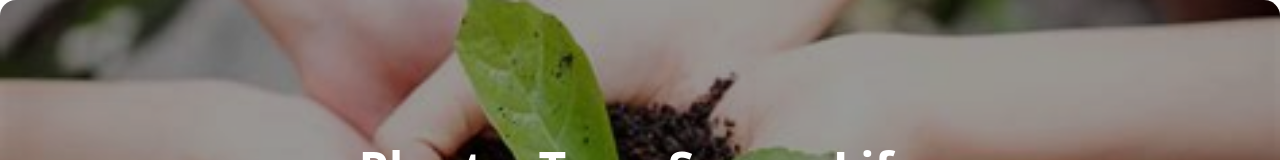
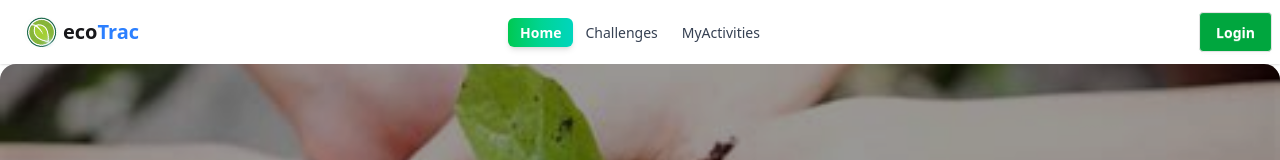
Before and after one commit to nayem-420/ecoTrac-client, a React (Vite) app: page / in a window 1280 px wide. Shown: the top 160 px of the page. Built offline with nearby package versions, Linux system fonts and the light colour scheme; no server answers.

Commit message:
added the navbar

```diff
--- a/src/Components/Navbar.jsx
+++ b/src/Components/Navbar.jsx
@@ -1,251 +1,251 @@
-// import React, { use, useState } from "react";
-// import logo from "../assets/ecoTrac-logo.png";
-// import { NavLink } from "react-router";
-// import { motion, AnimatePresence } from "framer-motion";
-// import icon from "../assets/user.png";
-// import { AuthContext } from "../Provider/AuthProvider";
-// import Swal from "sweetalert2";
+import React, { use, useState } from "react";
+import logo from "../assets/ecoTrac-logo.png";
+import { NavLink } from "react-router";
+import { motion, AnimatePresence } from "framer-motion";
+import icon from "../assets/user.png";
+import { AuthContext } from "../Provider/AuthProvider";
+import Swal from "sweetalert2";
 
-// const Navbar = () => {
-//   const [isOpen, setIsOpen] = useState(false);
-//   const { user, logOut } = use(AuthContext);
+const Navbar = () => {
+  const [isOpen, setIsOpen] = useState(false);
+  const { user, logOut } = use(AuthContext);
 
-//   const handleLogout = () => {
-//     logOut()
-//       .then(() => {
-//         Swal.fire({
-//           title: "Logged Out Successfully",
-//           icon: "success",
-//           timer: 2000,
-//           showConfirmButton: false,
-//           toast: true,
-//           position: "top-end",
-//         });
-//       })
-//       .catch(() => {
-//         Swal.fire({
-//           icon: "error",
-//           title: "Oops...",
-//           text: "Something went wrong!",
-//         });
-//       });
-//   };
+  const handleLogout = () => {
+    logOut()
+      .then(() => {
+        Swal.fire({
+          title: "Logged Out Successfully",
+          icon: "success",
+          timer: 2000,
+          showConfirmButton: false,
+          toast: true,
+          position: "top-end",
+        });
+      })
+      .catch(() => {
+        Swal.fire({
+          icon: "error",
+          title: "Oops...",
+          text: "Something went wrong!",
+        });
+      });
+  };
 
-//   const activeRoutes = ({ isActive }) =>
-//     isActive
-//       ? "bg-gradient-to-r from-green-500 via-emerald-400 to-teal-400 text-white font-semibold rounded-md px-3 py-1 shadow-md transition-all duration-300"
-//       : "text-gray-700 hover:text-green-600 hover:bg-gradient-to-r hover:from-green-100 hover:to-teal-100 rounded-md px-3 py-1 transition-all duration-300";
+  const activeRoutes = ({ isActive }) =>
+    isActive
+      ? "bg-gradient-to-r from-green-500 via-emerald-400 to-teal-400 text-white font-semibold rounded-md px-3 py-1 shadow-md transition-all duration-300"
+      : "text-gray-700 hover:text-green-600 hover:bg-gradient-to-r hover:from-green-100 hover:to-teal-100 rounded-md px-3 py-1 transition-all duration-300";
 
-//   return (
-//     <motion.nav
-//       className="navbar bg-base-100 shadow-sm"
-//       initial={{ y: -100, opacity: 0 }}
-//       animate={{ y: 0, opacity: 1 }}
-//       transition={{ duration: 0.6, ease: "easeOut" }}
-//     >
-//       <div className="navbar-start">
-//         <motion.div
-//           role="button"
-//           className="btn btn-ghost lg:hidden"
-//           onClick={() => setIsOpen(!isOpen)}
-//           whileTap={{ scale: 0.9 }}
-//         >
-//           <svg
-//             xmlns="http://www.w3.org/2000/svg"
-//             className="h-5 w-5"
-//             fill="none"
-//             viewBox="0 0 24 24"
-//             stroke="currentColor"
-//           >
-//             <path
-//               strokeLinecap="round"
-//               strokeLinejoin="round"
-//               strokeWidth="2"
-//               d="M4 6h16M4 12h8m-8 6h16"
-//             />
-//           </svg>
-//         </motion.div>
+  return (
+    <motion.nav
+      className="navbar bg-base-100 shadow-sm"
+      initial={{ y: -100, opacity: 0 }}
+      animate={{ y: 0, opacity: 1 }}
+      transition={{ duration: 0.6, ease: "easeOut" }}
+    >
+      <div className="navbar-start">
+        <motion.div
+          role="button"
+          className="btn btn-ghost lg:hidden"
+          onClick={() => setIsOpen(!isOpen)}
+          whileTap={{ scale: 0.9 }}
+        >
+          <svg
+            xmlns="http://www.w3.org/2000/svg"
+            className="h-5 w-5"
+            fill="none"
+            viewBox="0 0 24 24"
+            stroke="currentColor"
+          >
+            <path
+              strokeLinecap="round"
+              strokeLinejoin="round"
+              strokeWidth="2"
+              d="M4 6h16M4 12h8m-8 6h16"
+            />
+          </svg>
+        </motion.div>
 
-//         <motion.div
-//           className="btn btn-ghost"
-//           whileHover={{ scale: 1.05 }}
-//           whileTap={{ scale: 0.95 }}
-//         >
-//           <motion.img
-//             src={logo}
-//             className="w-8 rounded-full"
-//             alt="EcoTrac Logo"
-//             animate={{ rotate: [0, 360] }}
-//             transition={{ duration: 20, repeat: Infinity, ease: "linear" }}
-//           />
-//           <NavLink to={"/"} className="text-xl font-bold">
-//             eco<span className="text-blue-500">Trac</span>
-//           </NavLink>
-//         </motion.div>
-//       </div>
+        <motion.div
+          className="btn btn-ghost"
+          whileHover={{ scale: 1.05 }}
+          whileTap={{ scale: 0.95 }}
+        >
+          <motion.img
+            src={logo}
+            className="w-8 rounded-full"
+            alt="EcoTrac Logo"
+            animate={{ rotate: [0, 360] }}
+            transition={{ duration: 20, repeat: Infinity, ease: "linear" }}
+          />
+          <NavLink to={"/"} className="text-xl font-bold">
+            eco<span className="text-blue-500">Trac</span>
+          </NavLink>
+        </motion.div>
+      </div>
 
-//       <div className="navbar-center hidden lg:flex">
-//         <ul className="menu menu-horizontal px-1">
-//           <motion.li
-//             initial={{ y: -20, opacity: 0 }}
-//             animate={{ y: 0, opacity: 1 }}
-//             transition={{ delay: 0.2, duration: 0.5 }}
-//             whileHover={{ scale: 1.1 }}
-//           >
-//             <NavLink className={activeRoutes} to={"/"}>
-//               Home
-//             </NavLink>
-//           </motion.li>
-//           <motion.li
-//             initial={{ y: -20, opacity: 0 }}
-//             animate={{ y: 0, opacity: 1 }}
-//             transition={{ delay: 0.3, duration: 0.5 }}
-//             whileHover={{ scale: 1.1 }}
-//           >
-//             <NavLink className={activeRoutes} to={"/challenges"}>
-//               Challenges
-//             </NavLink>
-//           </motion.li>
-//           <motion.li
-//             initial={{ y: -20, opacity: 0 }}
-//             animate={{ y: 0, opacity: 1 }}
-//             transition={{ delay: 0.4, duration: 0.5 }}
-//             whileHover={{ scale: 1.1 }}
-//           >
-//             <NavLink className={activeRoutes} to={"/my-activities"}>
-//               MyActivities
-//             </NavLink>
-//           </motion.li>
-//         </ul>
-//       </div>
+      <div className="navbar-center hidden lg:flex">
+        <ul className="menu menu-horizontal px-1">
+          <motion.li
+            initial={{ y: -20, opacity: 0 }}
+            animate={{ y: 0, opacity: 1 }}
+            transition={{ delay: 0.2, duration: 0.5 }}
+            whileHover={{ scale: 1.1 }}
+          >
+            <NavLink className={activeRoutes} to={"/"}>
+              Home
+            </NavLink>
+          </motion.li>
+          <motion.li
+            initial={{ y: -20, opacity: 0 }}
+            animate={{ y: 0, opacity: 1 }}
+            transition={{ delay: 0.3, duration: 0.5 }}
+            whileHover={{ scale: 1.1 }}
+          >
+            <NavLink className={activeRoutes} to={"/challenges"}>
+              Challenges
+            </NavLink>
+          </motion.li>
+          <motion.li
+            initial={{ y: -20, opacity: 0 }}
+            animate={{ y: 0, opacity: 1 }}
+            transition={{ delay: 0.4, duration: 0.5 }}
+            whileHover={{ scale: 1.1 }}
+          >
+            <NavLink className={activeRoutes} to={"/my-activities"}>
+              MyActivities
+            </NavLink>
+          </motion.li>
+        </ul>
+      </div>
 
-//       <div className="navbar-end flex items-center gap-3">
-//         {user && (
-//           <div className="dropdown dropdown-end">
-//             <motion.div
-//               tabIndex={0}
-//               role="button"
-//               className="btn btn-ghost btn-circle avatar"
-//               initial={{ scale: 0, rotate: -180 }}
-//               animate={{ scale: 1, rotate: 0 }}
-//               transition={{ delay: 0.3, type: "spring", stiffness: 200 }}
-//               whileHover={{ scale: 1.1 }}
-//             >
-//               <div className="w-10 rounded-full ring-2 ring-green-600 ring-offset-2">
-//                 <img
-//                   src={user?.photoURL || icon}
-//                   alt={user?.displayName || "User"}
-//                   referrerPolicy="no-referrer"
-//                 />
-//               </div>
-//             </motion.div>
-//             <ul
-//               tabIndex={0}
-//               className="menu menu-sm dropdown-content bg-base-100 rounded-box z-[1] mt-3 w-52 p-2 shadow-lg"
-//             >
-//               <li className="menu-title">
-//                 <span className="text-green-700 font-bold">
-//                   {user?.displayName || "User"}
-//                 </span>
-//               </li>
-//               <li>
-//                 <a className="text-sm text-gray-600">{user?.email}</a>
-//               </li>
-//               <li>
-//                 <NavLink to="/my-activities">My Activities</NavLink>
-//               </li>
-//               <li>
-//                 <a onClick={handleLogout} className="text-red-600">
-//                   Logout
-//                 </a>
-//               </li>
-//             </ul>
-//           </div>
-//         )}
+      <div className="navbar-end flex items-center gap-3">
+        {user && (
+          <div className="dropdown dropdown-end">
+            <motion.div
+              tabIndex={0}
+              role="button"
+              className="btn btn-ghost btn-circle avatar"
+              initial={{ scale: 0, rotate: -180 }}
+              animate={{ scale: 1, rotate: 0 }}
+              transition={{ delay: 0.3, type: "spring", stiffness: 200 }}
+              whileHover={{ scale: 1.1 }}
+            >
+              <div className="w-10 rounded-full ring-2 ring-green-600 ring-offset-2">
+                <img
+                  src={user?.photoURL || icon}
+                  alt={user?.displayName || "User"}
+                  referrerPolicy="no-referrer"
+                />
+              </div>
+            </motion.div>
+            <ul
+              tabIndex={0}
+              className="menu menu-sm dropdown-content bg-base-100 rounded-box z-[1] mt-3 w-52 p-2 shadow-lg"
+            >
+              <li className="menu-title">
+                <span className="text-green-700 font-bold">
+                  {user?.displayName || "User"}
+                </span>
+              </li>
+              <li>
+                <a className="text-sm text-gray-600">{user?.email}</a>
+              </li>
+              <li>
+                <NavLink to="/my-activities">My Activities</NavLink>
+              </li>
+              <li>
+                <a onClick={handleLogout} className="text-red-600">
+                  Logout
+                </a>
+              </li>
+            </ul>
+          </div>
+        )}
 
-//         <motion.div
-//           initial={{ x: 50, opacity: 0 }}
-//           animate={{ x: 0, opacity: 1 }}
-//           transition={{ delay: 0.5, duration: 0.5 }}
-//         >
-//           {user ? (
-//             <motion.button
-//               onClick={handleLogout}
-//               className="btn bg-red-600 hover:bg-red-700 text-white btn-sm"
-//               whileHover={{ scale: 1.05 }}
-//               whileTap={{ scale: 0.95 }}
-//             >
-//               Logout
-//             </motion.button>
-//           ) : (
-//             <NavLink to={"/login"}>
-//               <motion.button
-//                 className="btn bg-green-600 hover:bg-green-700 text-white"
-//                 whileHover={{ scale: 1.05 }}
-//                 whileTap={{ scale: 0.95 }}
-//               >
-//                 Login
-//               </motion.button>
-//             </NavLink>
-//           )}
-//         </motion.div>
-//       </div>
+        <motion.div
+          initial={{ x: 50, opacity: 0 }}
+          animate={{ x: 0, opacity: 1 }}
+          transition={{ delay: 0.5, duration: 0.5 }}
+        >
+          {user ? (
+            <motion.button
+              onClick={handleLogout}
+              className="btn bg-red-600 hover:bg-red-700 text-white btn-sm"
+              whileHover={{ scale: 1.05 }}
+              whileTap={{ scale: 0.95 }}
+            >
+              Logout
+            </motion.button>
+          ) : (
+            <NavLink to={"/login"}>
+              <motion.button
+                className="btn bg-green-600 hover:bg-green-700 text-white"
+                whileHover={{ scale: 1.05 }}
+                whileTap={{ scale: 0.95 }}
+              >
+                Login
+              </motion.button>
+            </NavLink>
+          )}
+        </motion.div>
+      </div>
 
-//       <AnimatePresence>
-//         {isOpen && (
-//           <motion.div
-//             className="absolute top-16 left-0 w-full lg:hidden z-50"
-//             initial={{ opacity: 0, y: -20 }}
-//             animate={{ opacity: 1, y: 0 }}
-//             exit={{ opacity: 0, y: -20 }}
-//             transition={{ duration: 0.3 }}
-//           >
-//             <ul className="menu bg-base-100 rounded-box w-full p-4 shadow-lg">
-//               <motion.li
-//                 initial={{ x: -20, opacity: 0 }}
-//                 animate={{ x: 0, opacity: 1 }}
-//                 transition={{ delay: 0.1 }}
-//               >
-//                 <NavLink
-//                   className={activeRoutes}
-//                   to={"/"}
-//                   onClick={() => setIsOpen(false)}
-//                 >
-//                   Home
-//                 </NavLink>
-//               </motion.li>
-//               <motion.li
-//                 initial={{ x: -20, opacity: 0 }}
-//                 animate={{ x: 0, opacity: 1 }}
-//                 transition={{ delay: 0.2 }}
-//               >
-//                 <NavLink
-//                   className={activeRoutes}
-//                   to={"/challenges"}
-//                   onClick={() => setIsOpen(false)}
-//                 >
-//                   Challenges
-//                 </NavLink>
-//               </motion.li>
-//               <motion.li
-//                 initial={{ x: -20, opacity: 0 }}
-//                 animate={{ x: 0, opacity: 1 }}
-//                 transition={{ delay: 0.3 }}
-//               >
-//                 <NavLink
-//                   className={activeRoutes}
-//                   to={"/my-activities"}
-//                   onClick={() => setIsOpen(false)}
-//                 >
-//                   MyActivities
-//                 </NavLink>
-//               </motion.li>
-//             </ul>
-//           </motion.div>
-//         )}
-//       </AnimatePresence>
-//     </motion.nav>
-//   );
-// };
+      <AnimatePresence>
+        {isOpen && (
+          <motion.div
+            className="absolute top-16 left-0 w-full lg:hidden z-50"
+            initial={{ opacity: 0, y: -20 }}
+            animate={{ opacity: 1, y: 0 }}
+            exit={{ opacity: 0, y: -20 }}
+            transition={{ duration: 0.3 }}
+          >
+            <ul className="menu bg-base-100 rounded-box w-full p-4 shadow-lg">
+              <motion.li
+                initial={{ x: -20, opacity: 0 }}
+                animate={{ x: 0, opacity: 1 }}
+                transition={{ delay: 0.1 }}
+              >
+                <NavLink
+                  className={activeRoutes}
+                  to={"/"}
+                  onClick={() => setIsOpen(false)}
+                >
+                  Home
+                </NavLink>
+              </motion.li>
+              <motion.li
+                initial={{ x: -20, opacity: 0 }}
+                animate={{ x: 0, opacity: 1 }}
+                transition={{ delay: 0.2 }}
+              >
+                <NavLink
+                  className={activeRoutes}
+                  to={"/challenges"}
+                  onClick={() => setIsOpen(false)}
+                >
+                  Challenges
+                </NavLink>
+              </motion.li>
+              <motion.li
+                initial={{ x: -20, opacity: 0 }}
+                animate={{ x: 0, opacity: 1 }}
+                transition={{ delay: 0.3 }}
+              >
+                <NavLink
+                  className={activeRoutes}
+                  to={"/my-activities"}
+                  onClick={() => setIsOpen(false)}
+                >
+                  MyActivities
+                </NavLink>
+              </motion.li>
+            </ul>
+          </motion.div>
+        )}
+      </AnimatePresence>
+    </motion.nav>
+  );
+};
 
-// export default Navbar;
+export default Navbar;
--- a/src/Layouts/MainLayouts.jsx
+++ b/src/Layouts/MainLayouts.jsx
@@ -1,10 +1,12 @@
 import React from 'react';
 import { Outlet } from 'react-router';
 import Footer from '../Components/Footer';
+import Navbar from '../Components/Navbar';
 
 const MainLayouts = () => {
     return (
         <div>
+            <Navbar></Navbar>
             <Outlet></Outlet>
             <Footer></Footer>
         </div>
```
